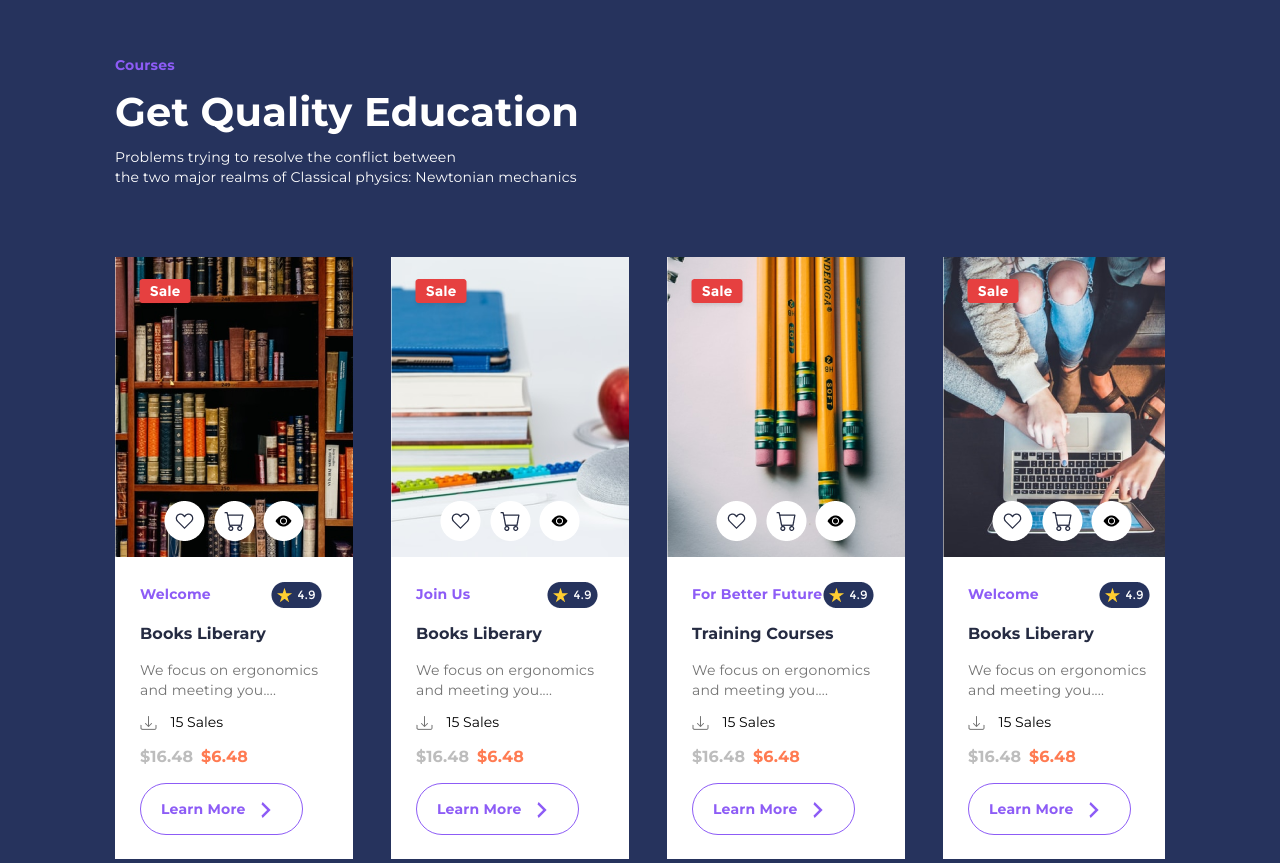
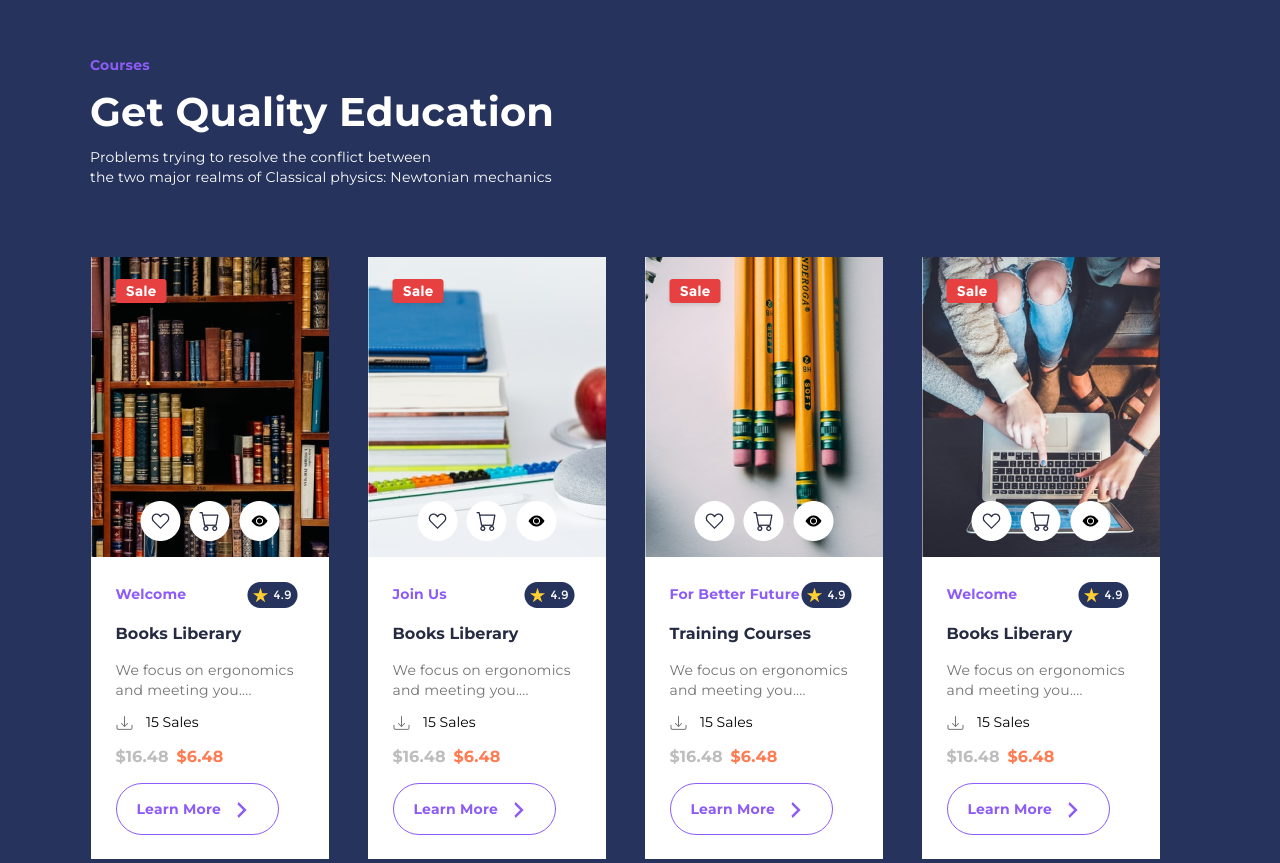
Before and after one commit to apsasinka/ReSTART_HighQualityCourses, a plain HTML site: page index.html in a window 1280 px wide. Shown: the part 1652-2515 px from the top of the page. Drawn offline with Linux system fonts and the light colour scheme.

Commit message:
Настройка ширины контента фреймов

```diff
--- a/css/style.css
+++ b/css/style.css
@@ -188,7 +188,7 @@ a:last-child {
 .our-column {
     display: flex;
     flex-direction: column;
-    max-width: 1050px;
+    max-width: 1100px;
     margin: 0px auto;
     overflow: hidden;
 }
@@ -278,7 +278,7 @@ a:last-child {
 .get-column {
     display: flex;
     flex-direction: column;
-    max-width: 1050px;
+    max-width: 1100px;
     margin: 0px auto;
     overflow: hidden;
 }
@@ -303,7 +303,9 @@ a:last-child {
 }
 .get-choise-object-picture {
     height: 300px;
+    width: 238px;
     background-image: url("../images/books.png");
+    background-size: cover;
     display: flex;
     flex-direction: column;
 }
```
